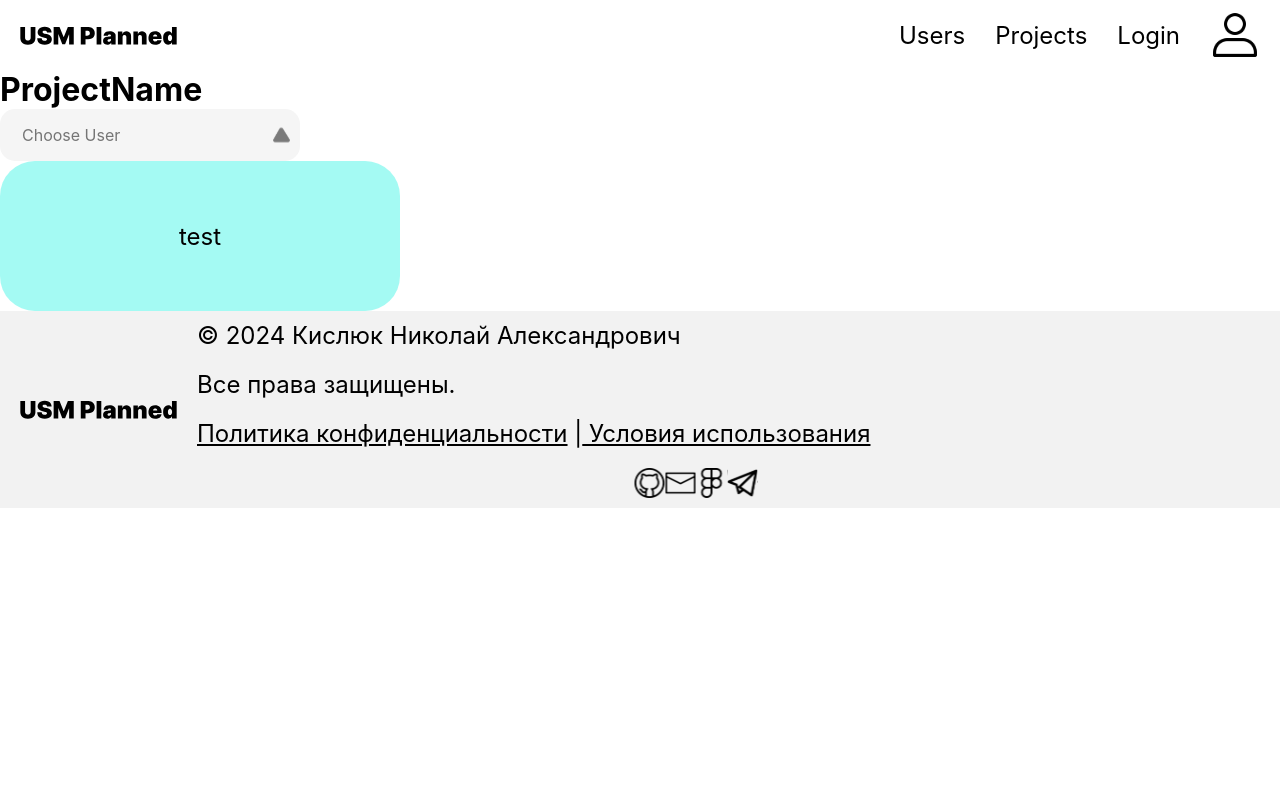
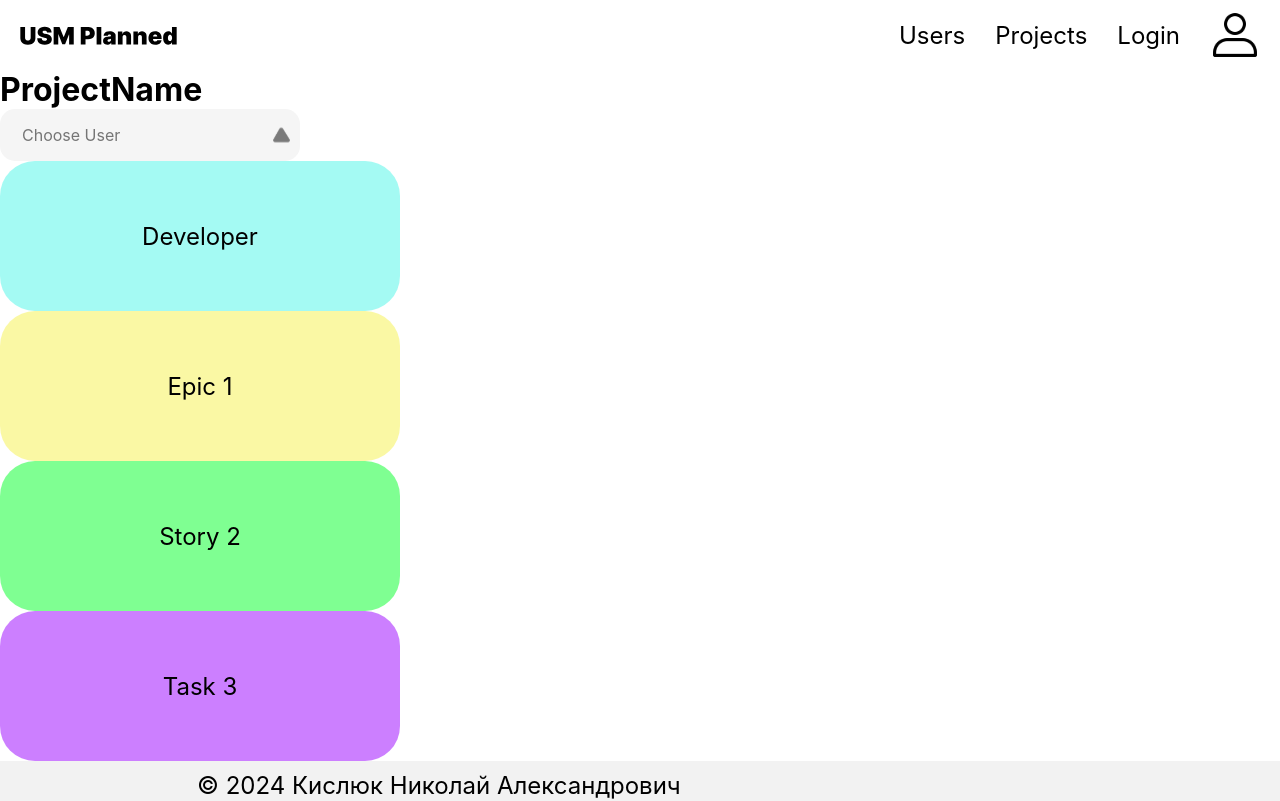
Before and after one commit to Mikalay05/USMPlanned-SVCH2024, a React (Create React App) app in the folder client/: page / in a window 1280 px wide. Shown: the top 801 px of the page. Built offline with nearby package versions, Linux system fonts and the light colour scheme; the HTML template or start-up script is replaced by a standard one.

Commit message:
feat: add CustomerCard in ShowPathInUSM component

```diff
--- a/client/src/component/CustomerCard/CustomerCard.jsx
+++ b/client/src/component/CustomerCard/CustomerCard.jsx
@@ -3,13 +3,22 @@ import "./CustomerCard.css";
 export default function CustomerCard({
     textValue,
     styleColor = "#000", // Цвет текста, по умолчанию темно-серый
-    backgroundColorActive = "rgba(75, 245, 231, 0.50)", // Цвет фона для активного состояния
-    backgroundColorInactive = "rgba(75, 245, 231, 0.20)", // Цвет фона для неактивного состояния
+    backgroundColor = { r: 75, g: 245, b: 231 }, // Цвет фона (одинаковый для обоих состояний)
+    alphaActive = 0.5, // Прозрачность для активного состояния
+    alphaInactive = 0.2, // Прозрачность для неактивного состояния
     isActiveElement = false,
     descriptionText = "",
 }) {
+    // Функция для преобразования RGB и alpha в rgba строку
+    const rgba = ({ r, g, b }, alpha) => `rgba(${r}, ${g}, ${b}, ${alpha})`;
+
     return (
-        <div className={`customer-card-style ${isActiveElement ? 'active' : 'inactive'}`} style={{ background: isActiveElement ? backgroundColorActive : backgroundColorInactive }}>
+        <div
+            className={`customer-card-style ${isActiveElement ? 'active' : 'inactive'}`}
+            style={{
+                background: isActiveElement ? rgba(backgroundColor, alphaActive) : rgba(backgroundColor, alphaInactive)
+            }}
+        >
             <div className="title-of-customer-card" style={{ color: styleColor }}>{textValue}</div>
             {descriptionText && <div className="description-text">{descriptionText}</div>}
         </div>
--- a/client/src/component/ShowPathInUSM/ShowPathInUSM.jsx
+++ b/client/src/component/ShowPathInUSM/ShowPathInUSM.jsx
@@ -1,9 +1,25 @@
-import "./ShowPathInUSM.css"
+import "./ShowPathInUSM.css";
 
-export default function ShowPathInUSM() {
+import CustomerCard from "../CustomerCard/CustomerCard";
+
+export default function ShowPathInUSM({
+    customerData,
+    epicData = null,
+    storyData = null,
+    taskData = null,
+    cardIsActiveElement=true,
+    RGBAColorForCustomerCards = { r: 75, g: 245, b: 231 },
+    RGBAColorForEpicCards = { r: 245, g: 242, b: 75 },
+    RGBAColorForStoryCards = { r: 0, g: 255, b: 38 },
+    RGBAColorForTaskCards = { r: 153, g: 0, b: 255 },
+
+}) {
     return (
         <section>
-
+            <CustomerCard textValue={`${customerData.name}`} isActiveElement={cardIsActiveElement} backgroundColor={RGBAColorForCustomerCards} />
+            {epicData && <CustomerCard textValue={`${epicData.name}`} isActiveElement={cardIsActiveElement} backgroundColor={RGBAColorForEpicCards}/>}
+            {storyData && <CustomerCard textValue={`${storyData.name}`} isActiveElement={cardIsActiveElement} backgroundColor={RGBAColorForStoryCards}/>}
+            {taskData && <CustomerCard textValue={`${taskData.name}`} isActiveElement={cardIsActiveElement} backgroundColor={RGBAColorForTaskCards}/>}
         </section>
-    )
+    );
 }
--- a/client/src/page/CustomersInformation/CustomersInformation.jsx
+++ b/client/src/page/CustomersInformation/CustomersInformation.jsx
@@ -1,37 +1,54 @@
-import "./CustomersInformation.css"
+import "./CustomersInformation.css";
 
-import Header from '../../component/Header/Header'
-import Footer from '../../component/Footer/Footer'
-import CustomerSelect from "../../component/CustomerSelect/CustomerSelect"
-import CustomerCard from "../../component/CustomerCard/CustomerCard"
-
+import Header from '../../component/Header/Header';
+import Footer from '../../component/Footer/Footer';
+import CustomerSelect from "../../component/CustomerSelect/CustomerSelect";
+import CustomerCard from "../../component/CustomerCard/CustomerCard";
+import ShowPathInUSM from "../../component/ShowPathInUSM/ShowPathInUSM";
 
 export default function CustomersInformation() {
     const project = {
         id: 0,
         name: "ProjectName"
-    }
+    };
+
     const Customer = [
         { id: 1, name: 'Common user' },
         { id: 2, name: 'Developer' },
-        { id: 3, name: 'Team laed' },
+        { id: 3, name: 'Team lead' },
         { id: 4, name: 'Admin' }
     ];
-    const ProjectId = "";
-    const UserId = "";
-    const CustomerId = "";
-    const EpicId = "";
-    const StoryId = "";
-    const TaskId = "";
+
+    const EpicsExample = [
+        { id: 1, name: 'Epic 1' },
+        { id: 2, name: 'Epic 2' },
+        { id: 3, name: 'Epic 3' }
+    ];
+
+    const StoriesExample = [
+        { id: 1, name: 'Story 1' },
+        { id: 2, name: 'Story 2' },
+        { id: 3, name: 'Story 3' }
+    ];
+
+    const TasksExample = [
+        { id: 1, name: 'Task 1' },
+        { id: 2, name: 'Task 2' },
+        { id: 3, name: 'Task 3' }
+    ];
 
     return (
         <>
-        <Header/>
-                <h1>{project.name}</h1>
-                <CustomerSelect options={Customer} filterKey="name" maxItems={5} placeholderValue="Choose User"/>
-                <CustomerCard textValue="test" isActiveElement={true}/>
-        <Footer/>
+            <Header />
+            <h1>{project.name}</h1>
+            <CustomerSelect options={Customer} filterKey="name" maxItems={5} placeholderValue="Choose User" />
+            <ShowPathInUSM
+                customerData={Customer[1]}
+                epicData={EpicsExample[0]}
+                storyData={StoriesExample[1]}
+                taskData={TasksExample[2]}
+            />
+            <Footer />
         </>
-
-    )
+    );
 }
```
